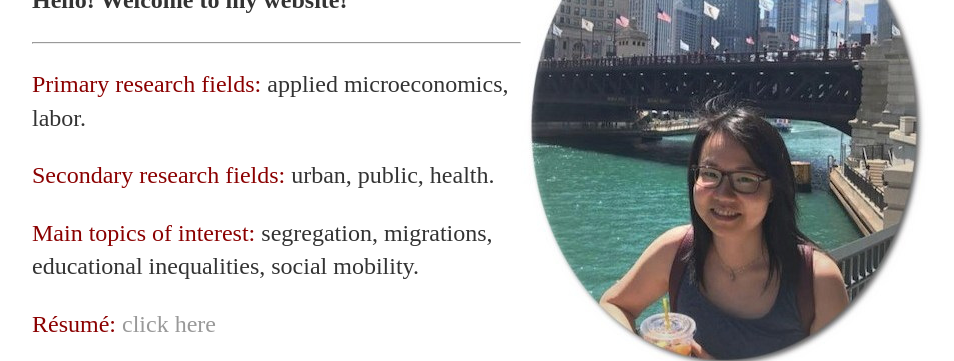
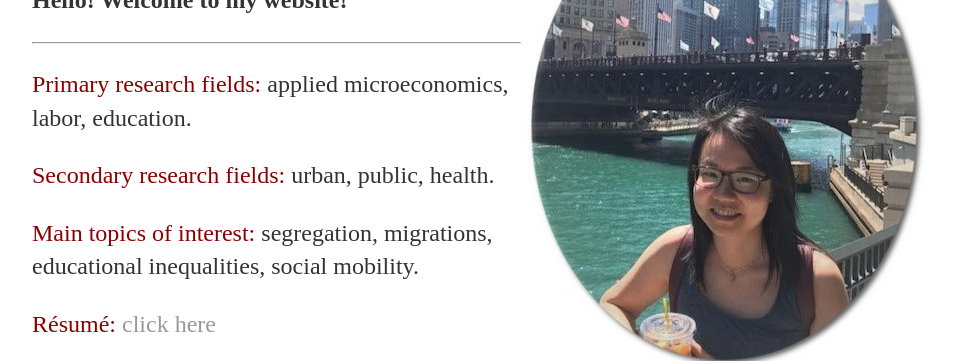
Before and after one commit to christinecai/christinecai.github.io, a Jekyll site: the page built from index.html, in a window 1280 px wide. Shown: the part 317-678 px from the top of the page, without its empty margins (160-1114 px from the left). Built offline with Jekyll 4.4.1, drawn with Linux system fonts in a browser that asks for light colours.

Commit message:
Update index.html

```diff
--- a/index.html
+++ b/index.html
@@ -19,7 +19,7 @@ title: Christine Cai
 
 		<hr />
 
-		<p><font color="darkred">Primary research fields:</font> applied microeconomics, labor.</p>
+		<p><font color="darkred">Primary research fields:</font> applied microeconomics, labor, education.</p>
 		<p><font color="darkred">Secondary research fields:</font> urban, public, health.</p>
 
 		<p><font color="darkred">Main topics of interest:</font> segregation, migrations, educational inequalities, social mobility.</p>
```
